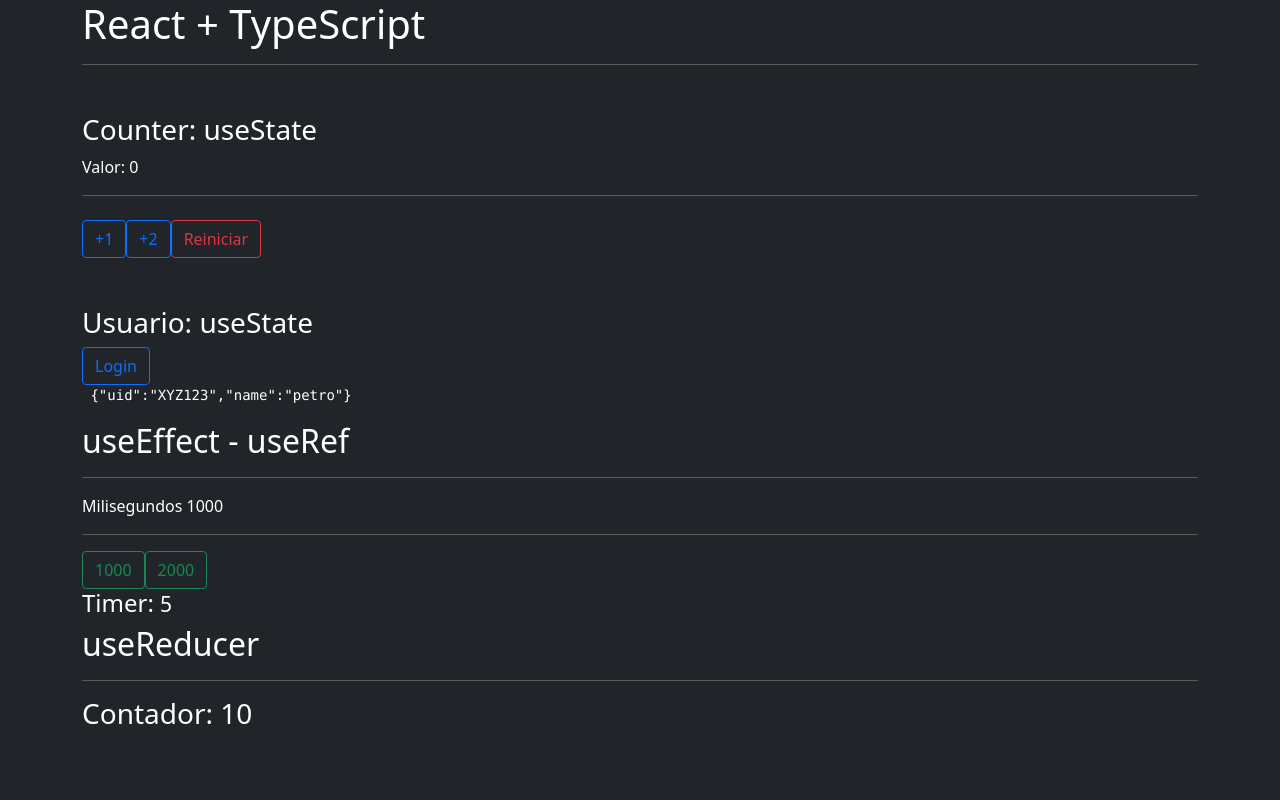
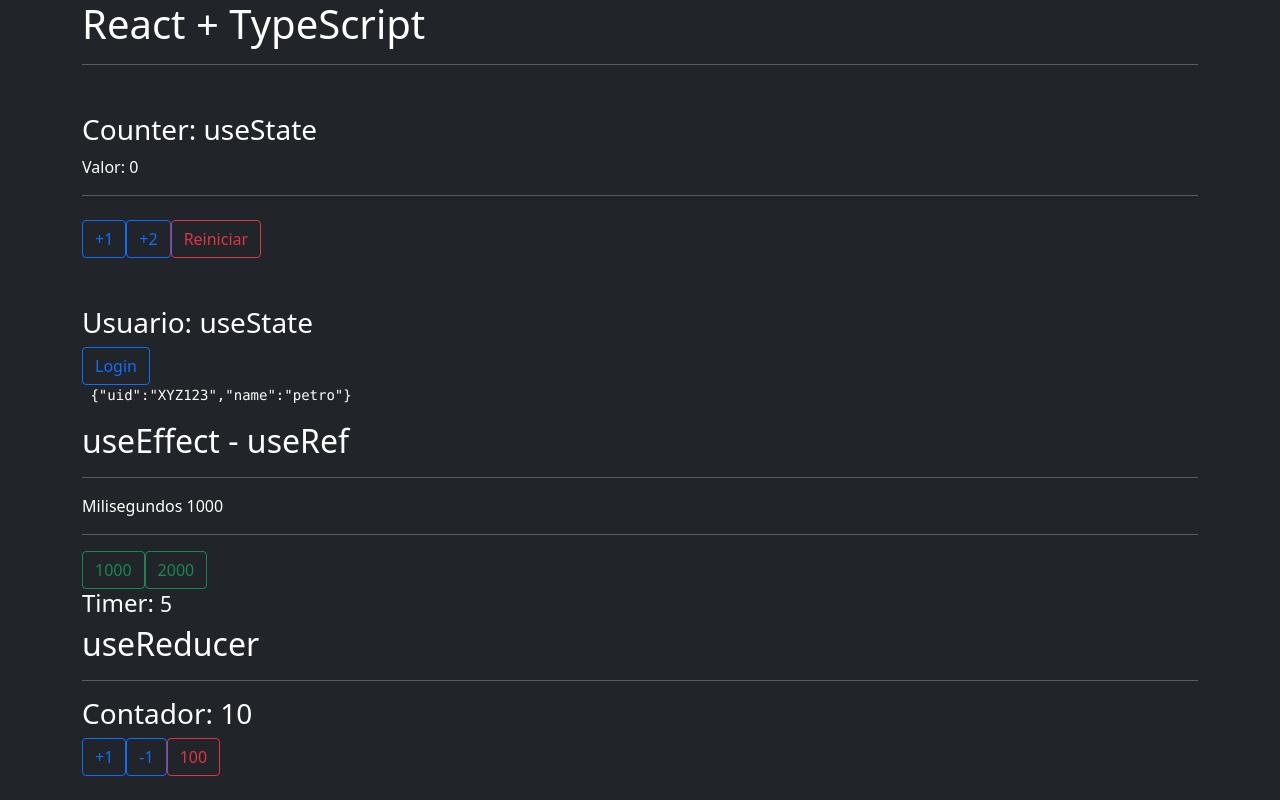
Before and after one commit to Danfelogar/react-ts, a React (Create React App) app: page / in a window 1280 px wide. Built offline with nearby package versions, Linux system fonts and the light colour scheme.

Commit message:
4commit learneing 4 class

```diff
--- a/src/components/ContadorRed.tsx
+++ b/src/components/ContadorRed.tsx
@@ -1,8 +1,59 @@
+import { useReducer } from "react";
+
+const initialState ={
+    contador: 10,
+}
+
+type ActionType =
+    | {type: 'incrementar'}
+    | {type: 'decrementar'}
+    | {type: 'custom', payload: number};
+
+const contadorReducer = ( state: typeof initialState, action: ActionType ) => {
+
+    switch (action.type) {
+        case 'incrementar':
+            return{
+                ...state,
+                contador: state.contador + 1
+            }
+        case 'decrementar':
+            return{
+                    ...state,
+                contador: state.contador - 1
+            }
+            case 'custom':
+                return{
+                        ...state,
+                    contador: action.payload
+                }
+        default:
+            return state
+    }
+}
 
 export const ContadorRed = () => {
+
+    const [{ contador }, dispatch] = useReducer(contadorReducer, initialState)
+
     return (
         <>
-            <h3>Contador: 10</h3>
+            <h3>Contador: { contador }</h3>
+            <button
+            onClick={ ()=> dispatch({type: 'incrementar'}) }
+            className="btn btn-outline-primary">
+                +1
+            </button>
+            <button
+            onClick={ ()=> dispatch({type: 'decrementar'}) }
+            className="btn btn-outline-primary">
+                -1
+            </button>
+            <button
+            onClick={ ()=> dispatch({type: 'custom',payload: 100}) }
+            className="btn btn-outline-danger">
+                100
+            </button>
         </>
     )
 }
```
